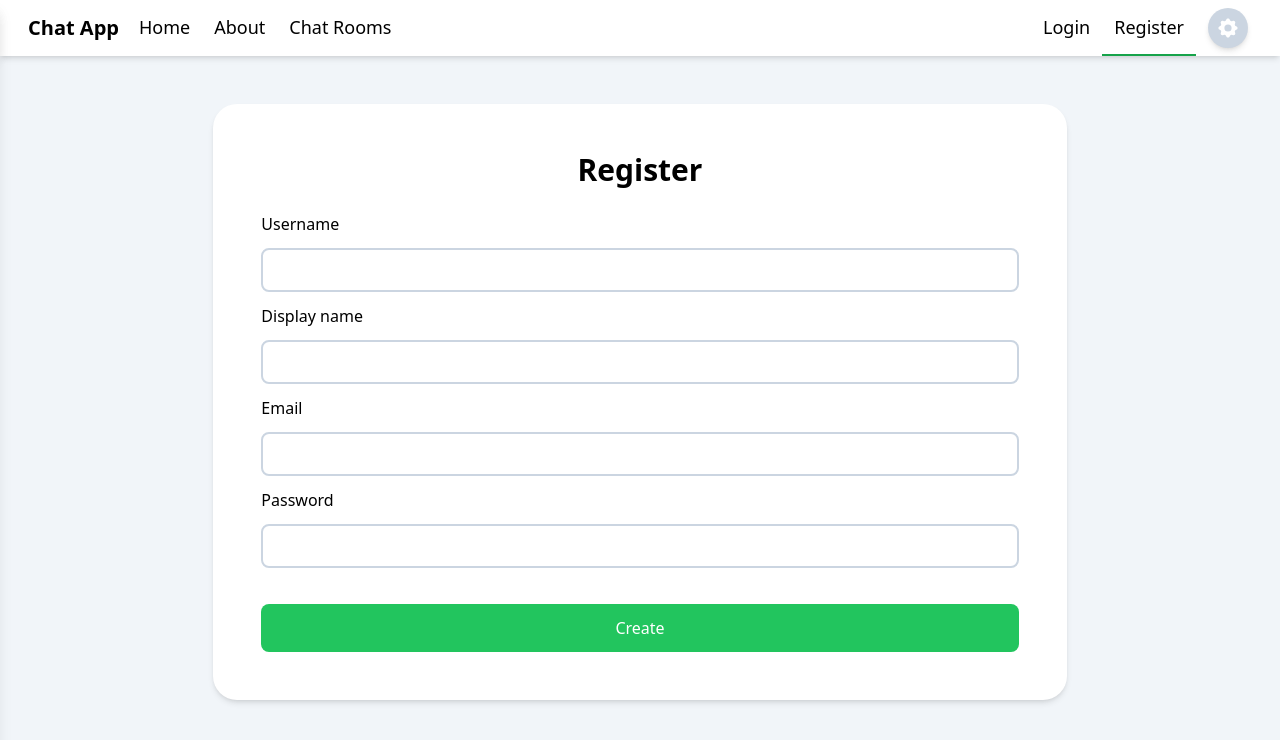
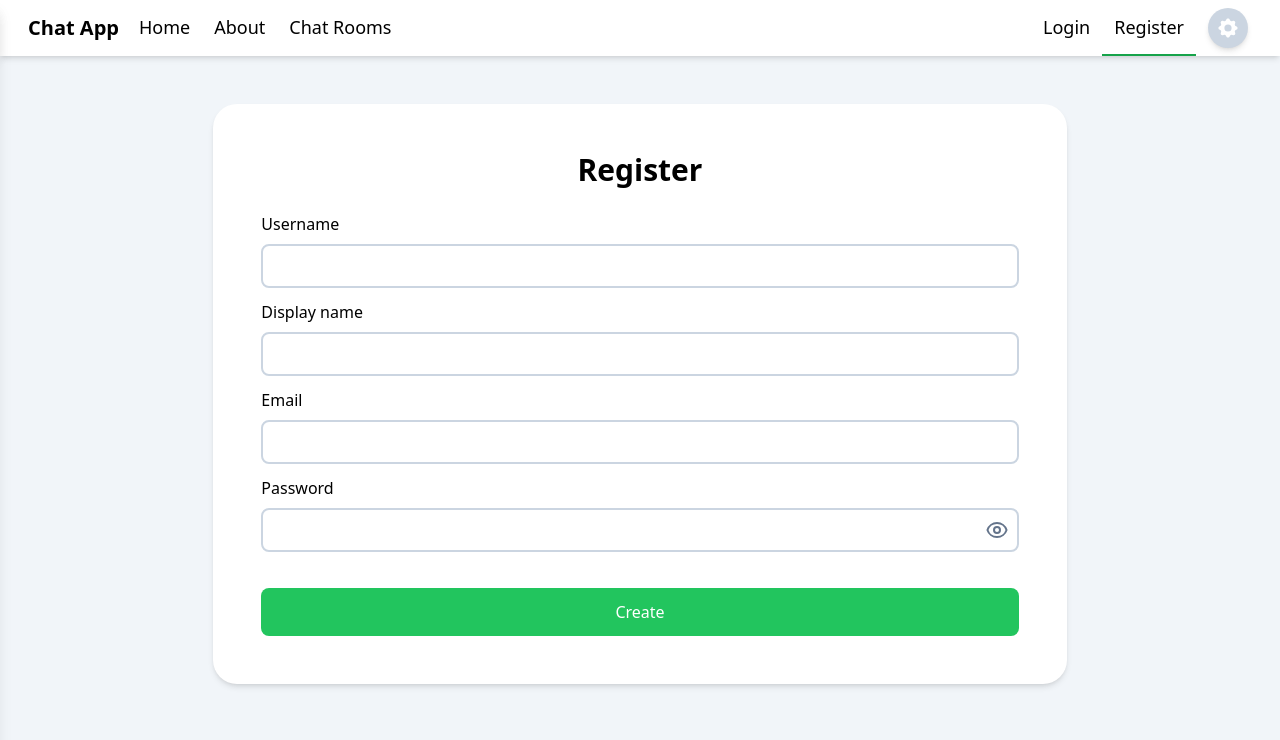
Before and after one commit to akiratatsuhisa/ts-chat-app, a React (Create React App) app in the folder client/: page /register in a window 1280 px wide. Shown: the top 740 px of the page. Built offline with nearby package versions, Linux system fonts and the light colour scheme; no server answers.

Commit message:
add FieldInput Component, update RegisterPage and LoginPage
- fix AuthContext register parameters not right position

```diff
--- a/client/src/Components/FieldInput.tsx
+++ b/client/src/Components/FieldInput.tsx
@@ -1,7 +1,86 @@
-import { FC } from "react";
+import { EyeIcon, EyeOffIcon } from "@heroicons/react/outline";
+import { CheckCircleIcon, ExclamationCircleIcon } from "@heroicons/react/solid";
+import { useState } from "react";
+import { FocusEventHandler, ChangeEventHandler, FC, ReactElement } from "react";
 
-interface FieldInputProps {}
+interface IFieldInputMessage {
+  show?: boolean;
+  value?: string | ReactElement | null;
+}
 
-export const FieldInput: FC<FieldInputProps> = ({}) => {
-  return <div></div>;
+interface FieldInputProps {
+  label?: string | ReactElement;
+  name?: string;
+  type?: string;
+  value?: any;
+  validMessage?: IFieldInputMessage;
+  errorMessage?: IFieldInputMessage;
+  onChange?: ChangeEventHandler;
+  onBlur?: FocusEventHandler;
+}
+
+export const FieldInput: FC<FieldInputProps> = ({
+  label,
+  name,
+  value,
+  type = "text",
+  onChange,
+  onBlur,
+  validMessage,
+  errorMessage,
+  ...props
+}) => {
+  const [showPassword, setShowPassword] = useState<boolean>(false);
+  return (
+    <>
+      {label && <label className="block mb-2 font-light">{label}</label>}
+      <div
+        className={`bg-white dark:bg-slate-800 text-black dark:text-white flex flex-row
+        p-2 mb-2 space-x-2 rounded-lg border-2 ${
+          errorMessage?.show
+            ? "border-red-500"
+            : validMessage?.show
+            ? "border-green-500"
+            : "border-slate-300 dark:border-slate-700"
+        } focus-within:border-cyan-500 dark:focus-within:border-cyan-500 hover:border-cyan-500 dark:hover:border-cyan-500`}
+      >
+        {validMessage?.show && (
+          <CheckCircleIcon className="h-6 w-6 text-green-500" />
+        )}
+        {errorMessage?.show && (
+          <ExclamationCircleIcon className="h-6 w-6 text-red-500" />
+        )}
+        <input
+          {...props}
+          name={name}
+          value={value}
+          onChange={onChange}
+          onBlur={onBlur}
+          type={showPassword ? "text" : type}
+          className="bg-white dark:bg-slate-800 outline-none w-full flex-auto"
+        />
+        {type === "password" ? (
+          <div className="z-10">
+            {showPassword ? (
+              <EyeOffIcon
+                className="h-6 w-6 text-slate-500 cursor-pointer"
+                onClick={() => setShowPassword(false)}
+              />
+            ) : (
+              <EyeIcon
+                className="h-6 w-6 text-slate-500 cursor-pointer"
+                onClick={() => setShowPassword(true)}
+              />
+            )}
+          </div>
+        ) : null}
+      </div>
+      {validMessage?.show && (
+        <div className="font-semibold text-green-500">{validMessage.value}</div>
+      )}
+      {errorMessage?.show && (
+        <div className="font-semibold text-red-500">{errorMessage.value}</div>
+      )}
+    </>
+  );
 };
--- a/client/src/Views/LoginPage.tsx
+++ b/client/src/Views/LoginPage.tsx
@@ -1,9 +1,10 @@
 import { FC, useState } from "react";
 import { Alert } from "../Components/Alert";
-import { FormikErrors, useFormik } from "formik";
+import { useFormik } from "formik";
 import { useAuth } from "../Contexts/AuthContext";
 import { useNavigate } from "react-router-dom";
 import * as Yup from "yup";
+import { FieldInput } from "../Components/FieldInput";
 
 interface LoginFormValues {
   username: string;
@@ -62,39 +63,38 @@ export const LoginPage: FC = () => {
             {alert.message}
           </Alert>
         )}
+
         <form onSubmit={formik.handleSubmit}>
           <div className="mb-3">
-            <label className="block mb-3 font-light">Username</label>
-            <input
+            <FieldInput
+              type="text"
+              label="Username"
               name="username"
+              value={formik.values.username}
               onChange={formik.handleChange}
               onBlur={formik.handleBlur}
-              value={formik.values.username}
-              type="text"
-              className="dark:bg-slate-800 w-full p-2 mb-2 outline-none border-2 rounded-lg border-slate-300 dark:border-slate-700 focus:border-green-400 dark:focus:border-green-400"
-            ></input>
-            {formik.touched.username && formik.errors.username && (
-              <div className="text-red-500 font-medium">
-                {formik.errors.username}
-              </div>
-            )}
+              errorMessage={{
+                show: !!(formik.touched.username && formik.errors.username),
+                value: formik.errors.username,
+              }}
+            />
           </div>
+
           <div className="mb-3">
-            <label className="block mb-3 font-light">Password</label>
-            <input
+            <FieldInput
+              type="password"
+              label="Password"
               name="password"
+              value={formik.values.password}
               onChange={formik.handleChange}
               onBlur={formik.handleBlur}
-              value={formik.values.password}
-              type="password"
-              className="dark:bg-slate-800 w-full p-2 mb-2 outline-none border-2 rounded-lg border-slate-300 dark:border-slate-700 focus:border-green-400 dark:focus:border-green-400"
-            ></input>
-            {formik.touched.password && formik.errors.password && (
-              <div className="text-red-500 font-medium">
-                {formik.errors.password}
-              </div>
-            )}
+              errorMessage={{
+                show: !!(formik.touched.password && formik.errors.password),
+                value: formik.errors.password,
+              }}
+            />
           </div>
+
           <button
             type="submit"
             className="w-full mt-6 p-3 text-center bg-green-500 rounded-lg text-white"
--- a/client/src/Views/RegisterPage.tsx
+++ b/client/src/Views/RegisterPage.tsx
@@ -1,47 +1,147 @@
-import { FC } from "react";
+import { FC, useState } from "react";
 import { Alert } from "../Components/Alert";
+import { useFormik } from "formik";
+import { useAuth } from "../Contexts/AuthContext";
+import { useNavigate } from "react-router-dom";
+import * as Yup from "yup";
+import { FieldInput } from "../Components/FieldInput";
+
+interface RegisterFormValues {
+  username: string;
+  displayName: string;
+  email: string;
+  password: string;
+}
 
 export const RegisterPage: FC = () => {
+  const navigate = useNavigate();
+  const { register } = useAuth();
+  const [alert, setAlert] = useState<any>({
+    color: "",
+    message: "",
+    show: false,
+  });
+
+  const formik = useFormik<RegisterFormValues>({
+    initialValues: {
+      username: "",
+      displayName: "",
+      email: "",
+      password: "",
+    },
+    validationSchema: Yup.object({
+      username: Yup.string().required("Required"),
+      displayName: Yup.string().required("Required"),
+      email: Yup.string().email("Not valid email format"),
+      password: Yup.string().required("Required"),
+    }),
+    async onSubmit(values: RegisterFormValues) {
+      try {
+        const result = await register(
+          values.username,
+          values.displayName,
+          values.email,
+          values.password
+        );
+        setAlert({
+          message: result,
+          color: "green",
+          show: true,
+        });
+
+        setTimeout(() => navigate("/login"), 1500);
+      } catch (e: any) {
+        setAlert({
+          message: e.response.data.message,
+          color: "red",
+          show: true,
+        });
+      }
+    },
+  });
+
   return (
     <div>
       <div className="bg-white dark:bg-slate-900 p-6 md:p-12 rounded-3xl shadow-md md:w-2/3 mx-3 md:mx-auto  my-3 md:my-12">
         <h1 className="text-3xl font-semibold text-center mb-6">Register</h1>
-        {false && (
-          <Alert title="Warning" color="red">
-            Register failed
+        {alert.show && (
+          <Alert
+            show={alert.show}
+            onClose={() => setAlert({ ...alert, show: false })}
+            color={alert.color}
+            closable={true}
+          >
+            {alert.message}
           </Alert>
         )}
+
+        <form onSubmit={formik.handleSubmit}>
           <div className="mb-3">
-          <label className="block mb-3 font-light">Username</label>
-          <input
+            <FieldInput
               type="text"
-            className="dark:bg-slate-800 w-full p-2 outline-none border-2 rounded-lg border-slate-300 dark:border-slate-700 focus:border-green-400 dark:focus:border-green-400"
-          ></input>
+              label="Username"
+              name="username"
+              value={formik.values.username}
+              onChange={formik.handleChange}
+              onBlur={formik.handleBlur}
+              errorMessage={{
+                show: !!(formik.touched.username && formik.errors.username),
+                value: formik.errors.username,
+              }}
+            />
           </div>
           <div className="mb-3">
-          <label className="block mb-3 font-light">Display name</label>
-          <input
+            <FieldInput
               type="text"
-            className="dark:bg-slate-800 w-full p-2 outline-none border-2 rounded-lg border-slate-300 dark:border-slate-700 focus:border-green-400 dark:focus:border-green-400"
-          ></input>
+              label="Display name"
+              name="displayName"
+              value={formik.values.displayName}
+              onChange={formik.handleChange}
+              onBlur={formik.handleBlur}
+              errorMessage={{
+                show: !!(
+                  formik.touched.displayName && formik.errors.displayName
+                ),
+                value: formik.errors.displayName,
+              }}
+            />
           </div>
           <div className="mb-3">
-          <label className="block mb-3 font-light">Email</label>
-          <input
+            <FieldInput
               type="email"
-            className="dark:bg-slate-800 w-full p-2 outline-none border-2 rounded-lg border-slate-300 dark:border-slate-700 focus:border-green-400 dark:focus:border-green-400"
-          ></input>
+              label="Email"
+              name="email"
+              value={formik.values.email}
+              onChange={formik.handleChange}
+              onBlur={formik.handleBlur}
+              errorMessage={{
+                show: !!(formik.touched.email && formik.errors.email),
+                value: formik.errors.email,
+              }}
+            />
           </div>
           <div className="mb-3">
-          <label className="block mb-3 font-light">Password</label>
-          <input
+            <FieldInput
               type="password"
-            className="dark:bg-slate-800 w-full p-2 outline-none border-2 rounded-lg border-slate-300 dark:border-slate-700 focus:border-green-400 dark:focus:border-green-400"
-          ></input>
+              label="Password"
+              name="password"
+              value={formik.values.password}
+              onChange={formik.handleChange}
+              onBlur={formik.handleBlur}
+              errorMessage={{
+                show: !!(formik.touched.password && formik.errors.password),
+                value: formik.errors.password,
+              }}
+            />
           </div>
-        <button className="w-full mt-6 p-3 text-center bg-green-500 rounded-lg text-white">
+
+          <button
+            type="submit"
+            className="w-full mt-6 p-3 text-center bg-green-500 rounded-lg text-white"
+          >
             Create
           </button>
+        </form>
       </div>
     </div>
   );
```
Also changed, not shown: client/src/Contexts/AuthContext.tsx (+5 -5 lines), client/src/index.css (line endings or trailing spaces), 1 other file (tests, documents, lock files or other folders). Lines whose indentation alone changed are shown as unchanged.
